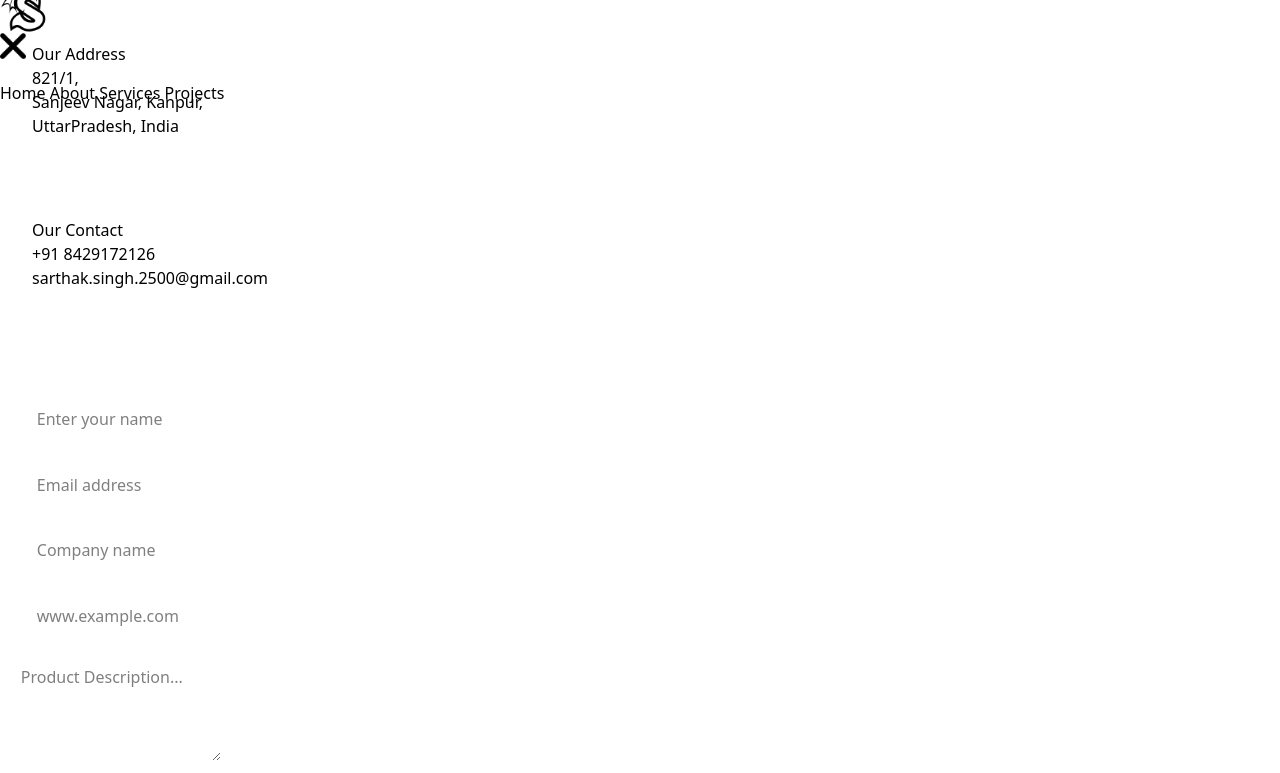
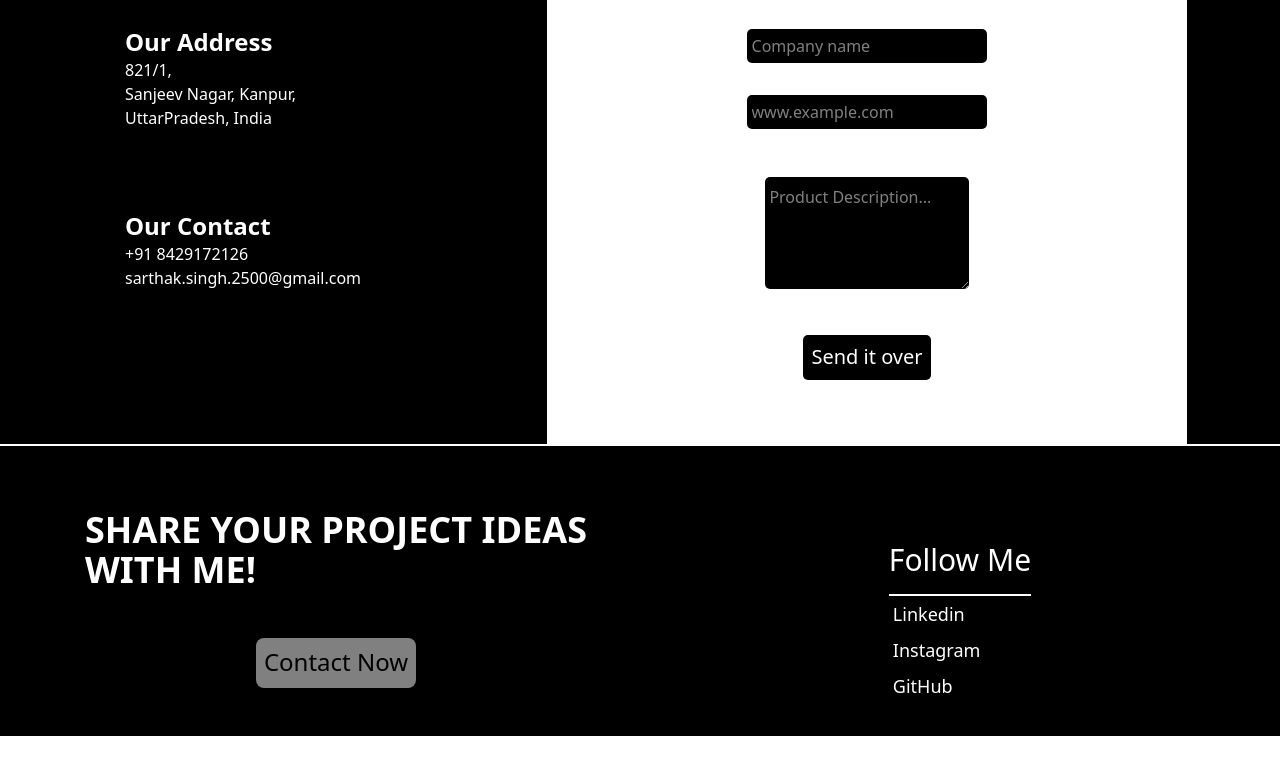
Before and after one commit to Sarthak01819/port, a website: page contact.html in a window 1280 px wide. Shown: the part 217-990 px from the top of the page. Drawn offline with Linux system fonts and the light colour scheme.

Commit message:
contact repairs

```diff
--- a/contact.html
+++ b/contact.html
@@ -4,7 +4,7 @@
 <head>
     <meta charset="UTF-8">
     <meta name="viewport" content="width=device-width, initial-scale=1.0">
-    <link rel="stylesheet" href="src/output.css">
+    <link rel="stylesheet" href="style.css">
     <title>Sarthak Singh - Contact</title>
 </head>
 
```
